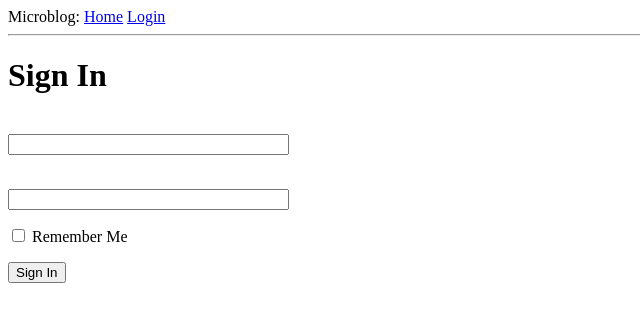
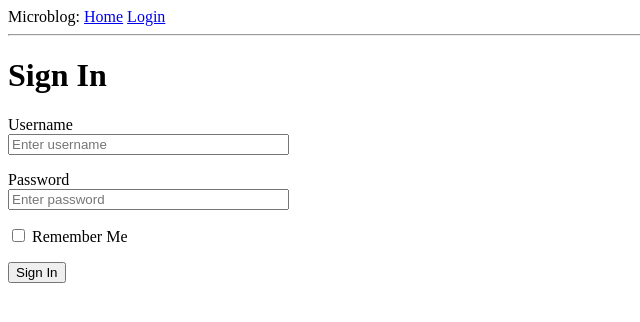
Before and after one commit to IsaacSemb/flask-microblog-practice, a Flask app: page /login in a window 1280 px wide. Shown: the top 322 px of the page, without its empty margins (0-640 px from the left). Run offline with Flask 3, Linux system fonts and the light colour scheme.

Commit message:
Adding label names to be displayed in the html

```diff
--- a/app/forms.py
+++ b/app/forms.py
@@ -3,7 +3,7 @@ from wtforms import StringField, PasswordField, BooleanField, SubmitField
 from wtforms import validators
 
 class LoginForm(FlaskForm):
-    username = StringField( label="", validators=[validators.DataRequired("Username is missing")] )
-    password = PasswordField( label="", validators=[validators.DataRequired("Password is missing")] )
+    username = StringField( label="Username", validators=[validators.DataRequired("Username is missing")] )
+    password = PasswordField( label="Password", validators=[validators.DataRequired("Password is missing")] )
     remember_me = BooleanField( label="Remember Me" )
     submit = SubmitField( label="Sign In" )
--- a/app/templates/login.html
+++ b/app/templates/login.html
@@ -9,19 +9,22 @@
 <form action="" method="post" novalidate>
 
     {{ form.hidden_tag() }}
+
     <p>
         {{ form.username.label }} <br>
-        {{ form.username(size=32) }}
+        {{ form.username(size=32, placeholder="Enter username") }}
     </p>
 
     <p>
         {{ form.password.label }} <br>
-        {{ form.password(size=32) }}
+        {{ form.password(size=32, placeholder="Enter password") }}
     </p>
 
     <p> {{ form.remember_me() }}  {{ form.remember_me.label }} </p>
     <p> {{ form.submit() }} </p>
 
+
+
 </form>
 
 
```
